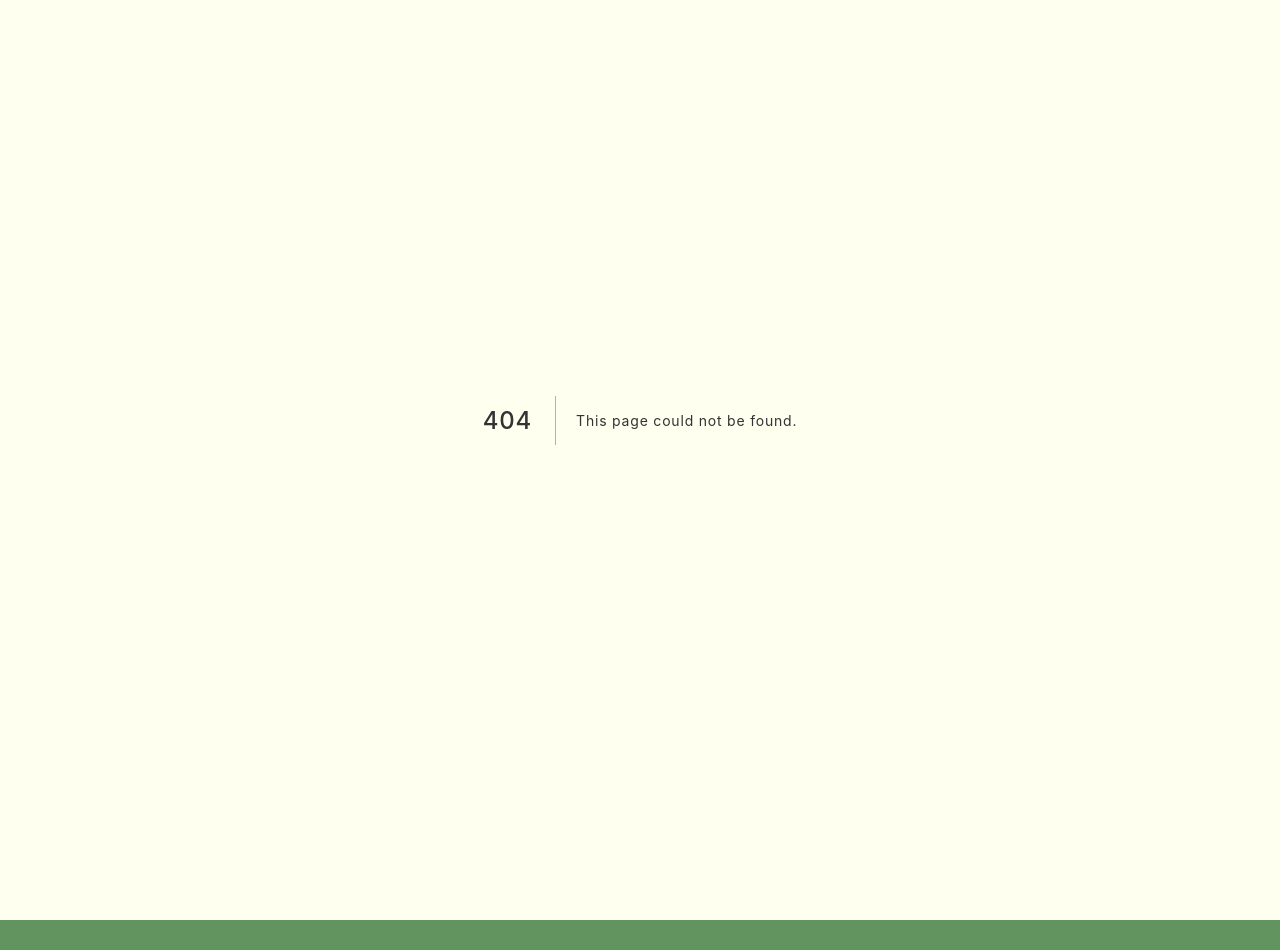
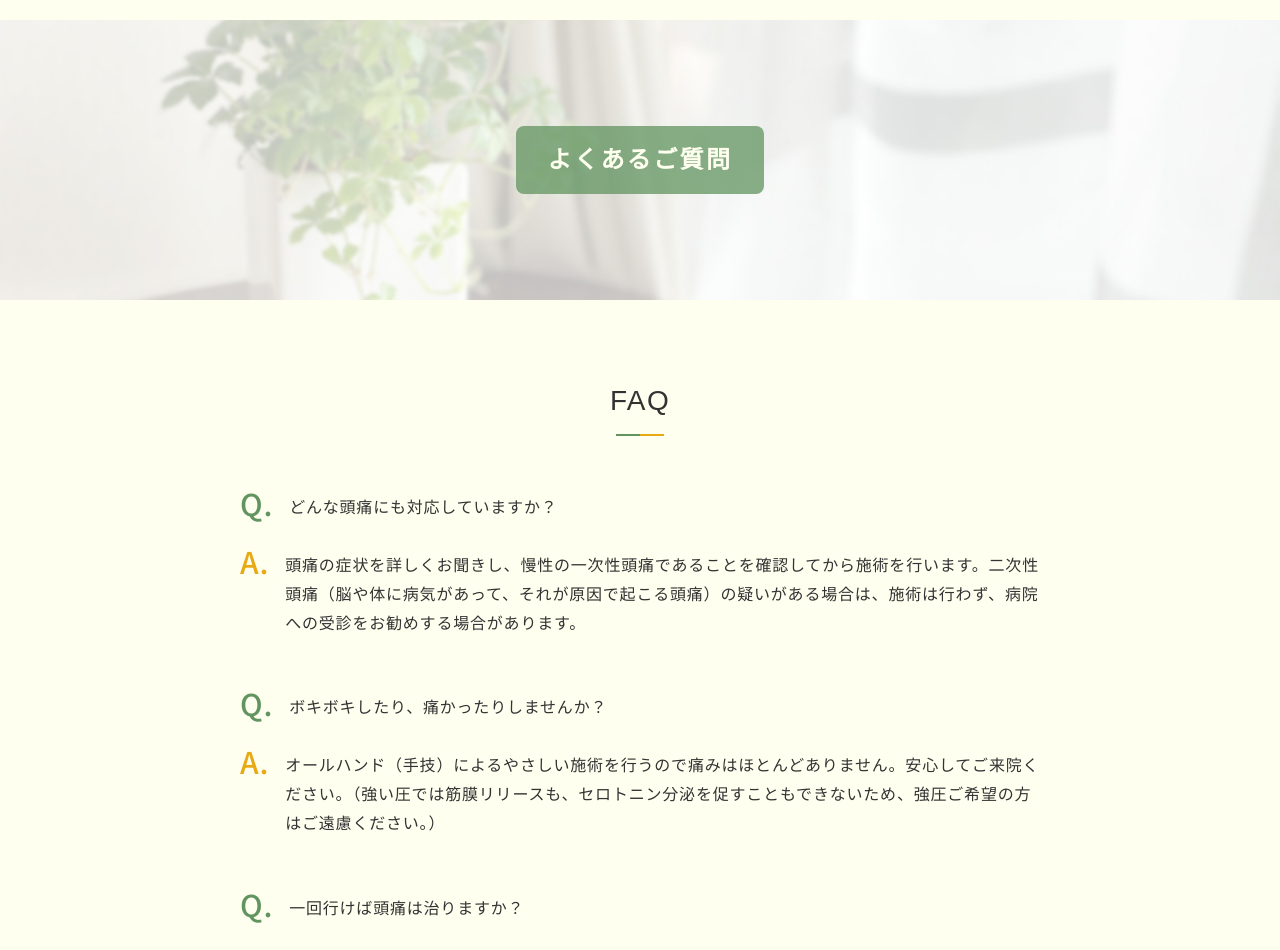
Before and after one commit to ynoki10/seitai-asuka-matsumoto, a Next.js app: page /faq in a window 1280 px wide. Before the commit this address had no page. Shown: the part 140-1090 px from the top of the page. Built offline with nearby package versions, Linux system fonts and the light colour scheme; a web font is replaced by a local one.

Commit message:
faqページ作成

```diff
--- /dev/null
+++ b/src/components/Faq/index.tsx
@@ -0,0 +1,24 @@
+import React from 'react';
+
+type Props = {
+  question: string;
+  answer: string;
+};
+
+const Faq = (props: Props) => {
+  const { question, answer } = props;
+  return (
+    <div className={`mt-10`}>
+      <dt className={`flex`}>
+        <span className={`text-green03 text-[24px] md:text-[30px]`}>Q.</span>
+        <span className={`ml-2 md:ml-4 mt-3 md:mt-4`}>{question}</span>
+      </dt>
+      <dd className={`flex mt-1`}>
+        <span className={`text-accent text-[24px] md:text-[30px]`}>A.</span>
+        <span className={`ml-2 md:ml-4 mt-3 md:mt-4`}>{answer}</span>
+      </dd>
+    </div>
+  );
+};
+
+export default Faq;
--- /dev/null
+++ b/src/pages/faq/index.tsx
@@ -0,0 +1,72 @@
+import Container from '@/components/Container';
+import Faq from '@/components/Faq';
+import Heading01 from '@/components/Heading/Heading01';
+import Inner from '@/components/Inner';
+import PageHeader from '@/components/PageHeader';
+
+import type { NextPage } from 'next';
+
+type faq = {
+  question: string;
+  answer: string;
+};
+
+const FaqPage: NextPage = () => {
+  const faqs: faq[] = [
+    {
+      question: 'どんな頭痛にも対応していますか？',
+      answer:
+        '頭痛の症状を詳しくお聞きし、慢性の一次性頭痛であることを確認してから施術を行います。二次性頭痛（脳や体に病気があって、それが原因で起こる頭痛）の疑いがある場合は、施術は行わず、病院への受診をお勧めする場合があります。',
+    },
+    {
+      question: 'ボキボキしたり、痛かったりしませんか？',
+      answer:
+        'オールハンド（手技）によるやさしい施術を行うので痛みはほとんどありません。安心してご来院ください。（強い圧では筋膜リリースも、セロトニン分泌を促すこともできないため、強圧ご希望の方はご遠慮ください。）',
+    },
+    {
+      question: '一回行けば頭痛は治りますか？',
+      answer:
+        'まず初回施術をお試ししていただき、スッキリしたらぜひ続けて来院してみてください。なぜなら、施術後のお身体の良い状態を脳に記憶させるため、繰り返しの施術が大切だからです。さらに、ご自身でのセルフケア（とてもカンタンですが、ちょっとしたコツがあります。）が重要です。お忙しい毎日かと思いますが、ご都合を伺いながら最適なご来院プランをご提案しますので、しばらくの間ぜひご一緒に頑張っていきましょう。',
+    },
+    {
+      question: 'どんな頭痛にも対応していますか？',
+      answer:
+        '頭痛の症状を詳しくお聞きし、慢性の一次性頭痛であることを確認してから施術を行います。二次性頭痛（脳や体に病気があって、それが原因で起こる頭痛）の疑いがある場合は、施術は行わず、病院への受診をお勧めする場合があります。',
+    },
+    {
+      question: '予約しなくても施術を受けられますか？',
+      answer:
+        '当院は完全予約制となっております。また、ご予約の変更などはできるだけ早めにお願いいたします。ご連絡なくキャンセルが続く場合は、ご予約をお断りすることがあります。',
+    },
+    {
+      question: '一回の施術時間はどのくらいですか？',
+      answer:
+        '60分程度の施術となっております。また初回のみ、問診の時間も含め75分程度のお時間をいただいております。',
+    },
+  ];
+  return (
+    <>
+      <PageHeader
+        title={'よくあるご質問'}
+        imgSrc={{
+          sp: '/assets/images/header-faq_sp.jpg',
+          pc: '/assets/images/header-faq_pc.jpg',
+        }}
+      />
+
+      {/*  FAQ */}
+      <Container as="section">
+        <Inner>
+          <Heading01 as="h2"> FAQ</Heading01>
+          <dl>
+            {faqs.map((item, index) => {
+              return <Faq key={index} question={item.question} answer={item.answer} />;
+            })}
+          </dl>
+        </Inner>
+      </Container>
+    </>
+  );
+};
+
+export default FaqPage;
```
Also changed, not shown: public/assets/images/header-faq_pc.jpg (added), public/assets/images/header-faq_sp.jpg (added).
